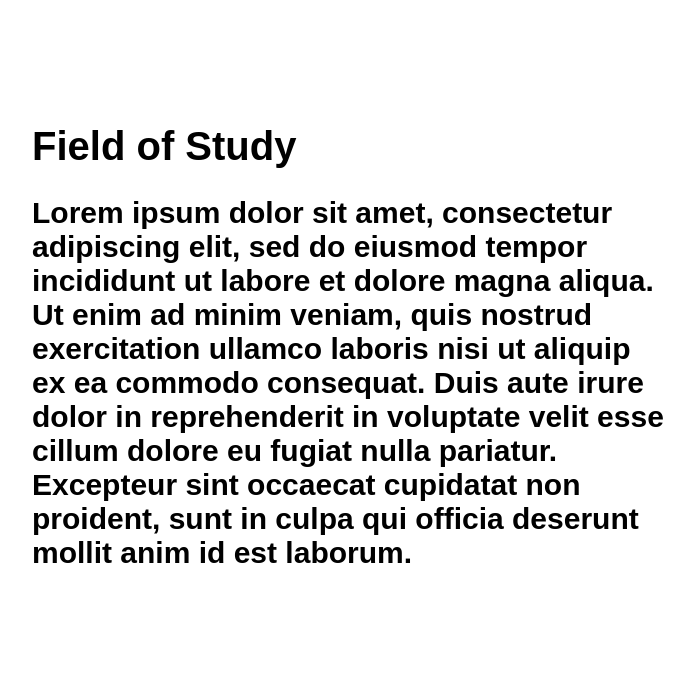
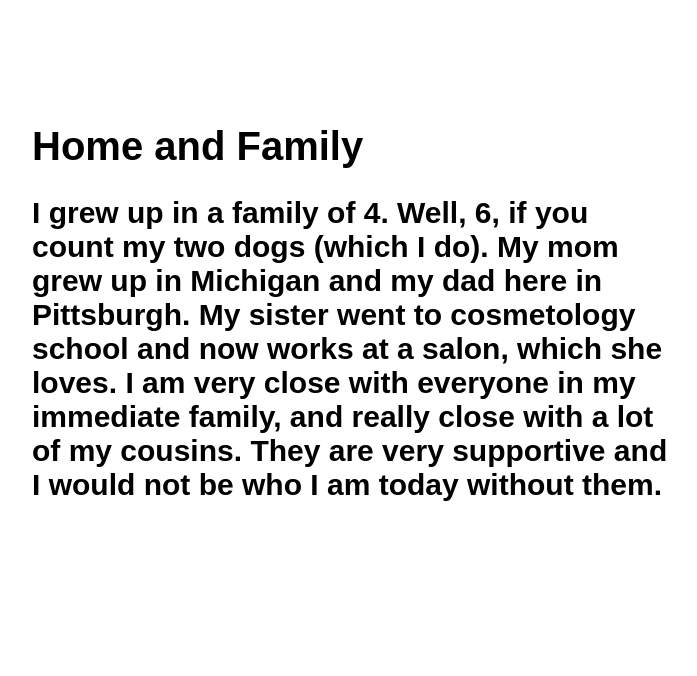
Before and after one commit to JerekStegman/Project_One, a plain HTML site: page index.html in a window 1280 px wide. Shown: the part 2045-2721 px from the top of the page, without its empty margins (288-985 px from the left). Drawn offline with Linux system fonts and the light colour scheme.

Commit message:
Update index.html

```diff
--- a/index.html
+++ b/index.html
@@ -73,8 +73,8 @@
     <!--Let's go back to the start, to your home and family. Where do you come from? What's it like? Who is your family--I'll letyou define this. Who are your people? How did these influences impact where you are now?-->
 
      <div class="textblock" style="text-align: left">
- <h1>Field of Study</h1>
-  <h2>Lorem ipsum dolor sit amet, consectetur adipiscing elit, sed do eiusmod tempor incididunt ut labore et dolore magna aliqua. Ut enim ad minim veniam, quis nostrud exercitation ullamco laboris nisi ut aliquip ex ea commodo consequat. Duis aute irure dolor in reprehenderit in voluptate velit esse cillum dolore eu fugiat nulla pariatur. Excepteur sint occaecat cupidatat non proident, sunt in culpa qui officia deserunt mollit anim id est laborum.</h2>
+ <h1>Home and Family</h1>
+  <h2>I grew up in a family of 4. Well, 6, if you count my two dogs (which I do). My mom grew up in Michigan and my dad here in Pittsburgh. My sister went to cosmetology school and now works at a salon, which she loves. I am very close with everyone in my immediate family, and really close with a lot of my cousins. They are very supportive and I would not be who I am today without them.</h2>
   </div>
 
 <br>
```
